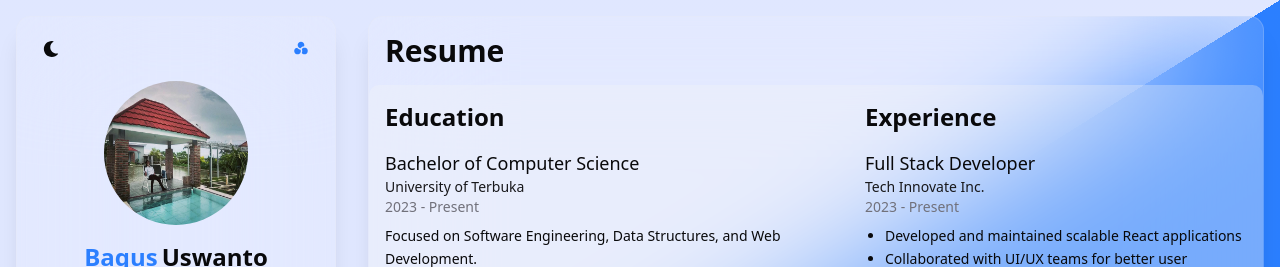
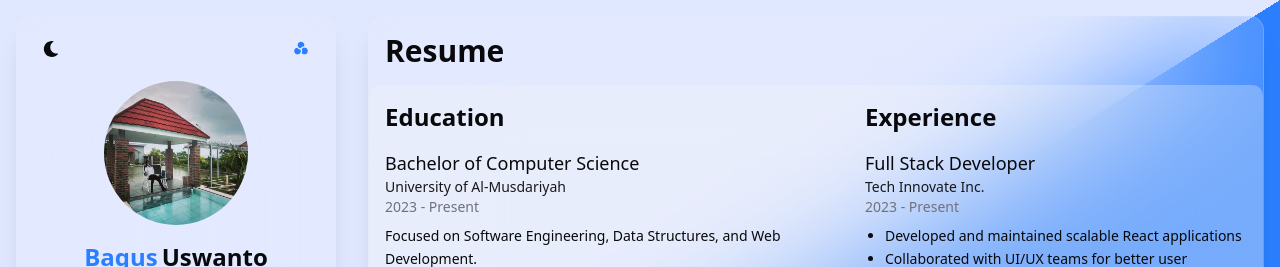
Before and after one commit to billkarxyz/billkar-foundation, a Next.js app: page /resume in a window 1280 px wide. Shown: the top 267 px of the page. Built offline with nearby package versions, Linux system fonts and the light colour scheme.

Commit message:
Update page.tsx

```diff
--- a/app/resume/page.tsx
+++ b/app/resume/page.tsx
@@ -25,7 +25,7 @@ export default function Resume() {
               Bachelor of Computer Science
             </h3>
             <p className="text-secondary-foreground text-sm">
-              University of Terbuka
+              University of Al-Musdariyah
             </p>
             <p className="text-muted-foreground text-sm">2023 - Present</p>
             <p className="mt-2 text-sm leading-relaxed">
```
